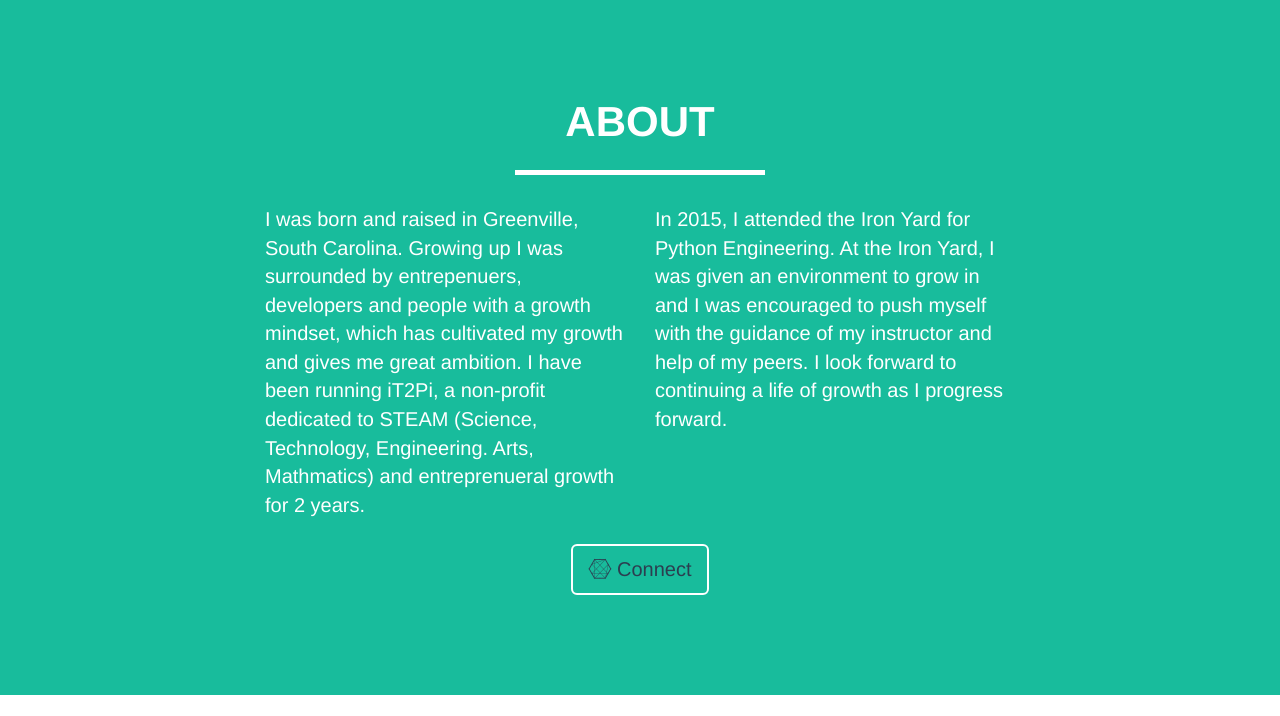
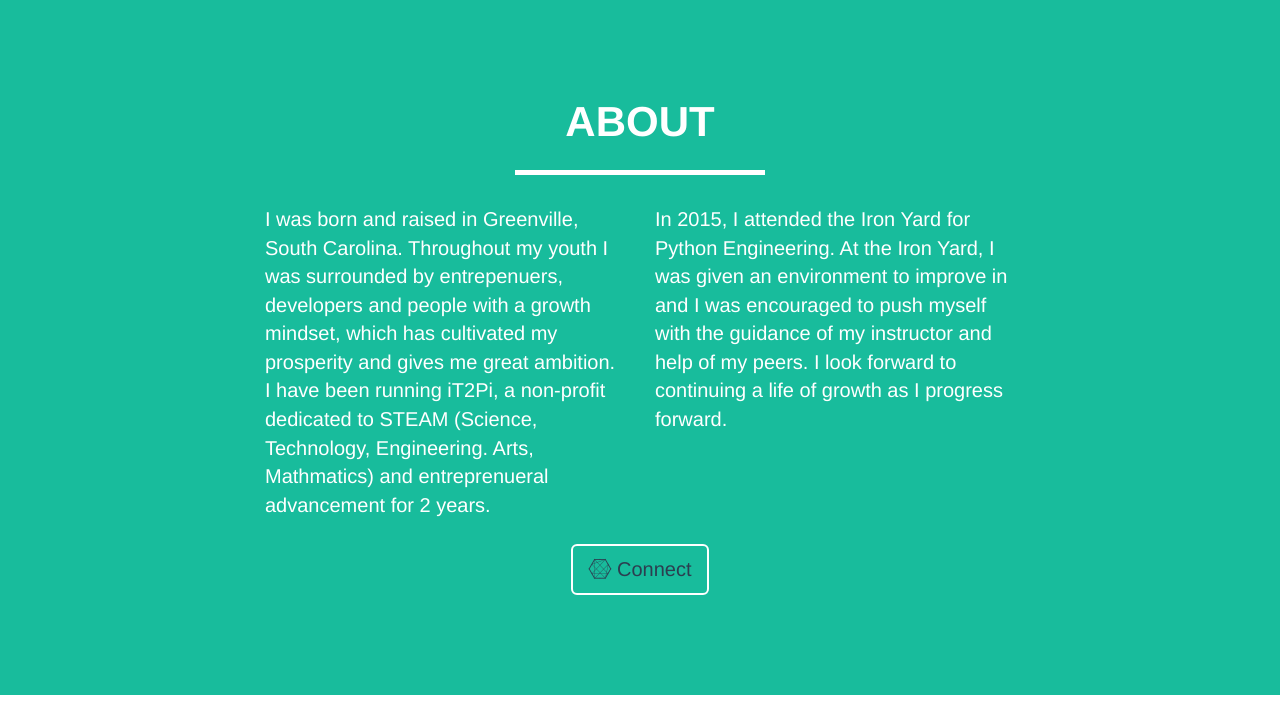
Before and after one commit to bekkblando/portfoliosite, a Django app: page /home in a window 1280 px wide. Shown: the part 1283-1999 px from the top of the page. Run offline with Django 3.2, Linux system fonts and the light colour scheme; some libraries are stand-ins or nearby versions.

Commit message:
Changed diction

```diff
--- a/portfolio/portfolioapp/Templates/home.html
+++ b/portfolio/portfolioapp/Templates/home.html
@@ -70,15 +70,15 @@
             <div class="row">
                 <div class="col-lg-4 col-lg-offset-2">
                     <p>
-                        I was born and raised in Greenville, South Carolina. Growing up I was surrounded by
-                        entrepenuers, developers and people with a growth mindset, which has cultivated my growth and
+                        I was born and raised in Greenville, South Carolina.  Throughout my youth I was surrounded by
+                        entrepenuers, developers and people with a growth mindset, which has cultivated my prosperity and
                         gives me great ambition.  I have been running iT2Pi, a non-profit dedicated to STEAM (Science, Technology, Engineering.
-                        Arts, Mathmatics) and entreprenueral growth
+                        Arts, Mathmatics) and entreprenueral advancement
                         for 2 years.
                     </p>
                 </div>
                 <div class="col-lg-4">
-                    <p>In 2015, I attended the Iron Yard for Python Engineering.  At the Iron Yard, I was given an environment to grow in
+                    <p>In 2015, I attended the Iron Yard for Python Engineering.  At the Iron Yard, I was given an environment to improve in
                     and I was encouraged to push myself with the guidance of my instructor and help of my peers.  I look forward to
                     continuing a life of growth as I progress forward.</p>
                 </div>
```
